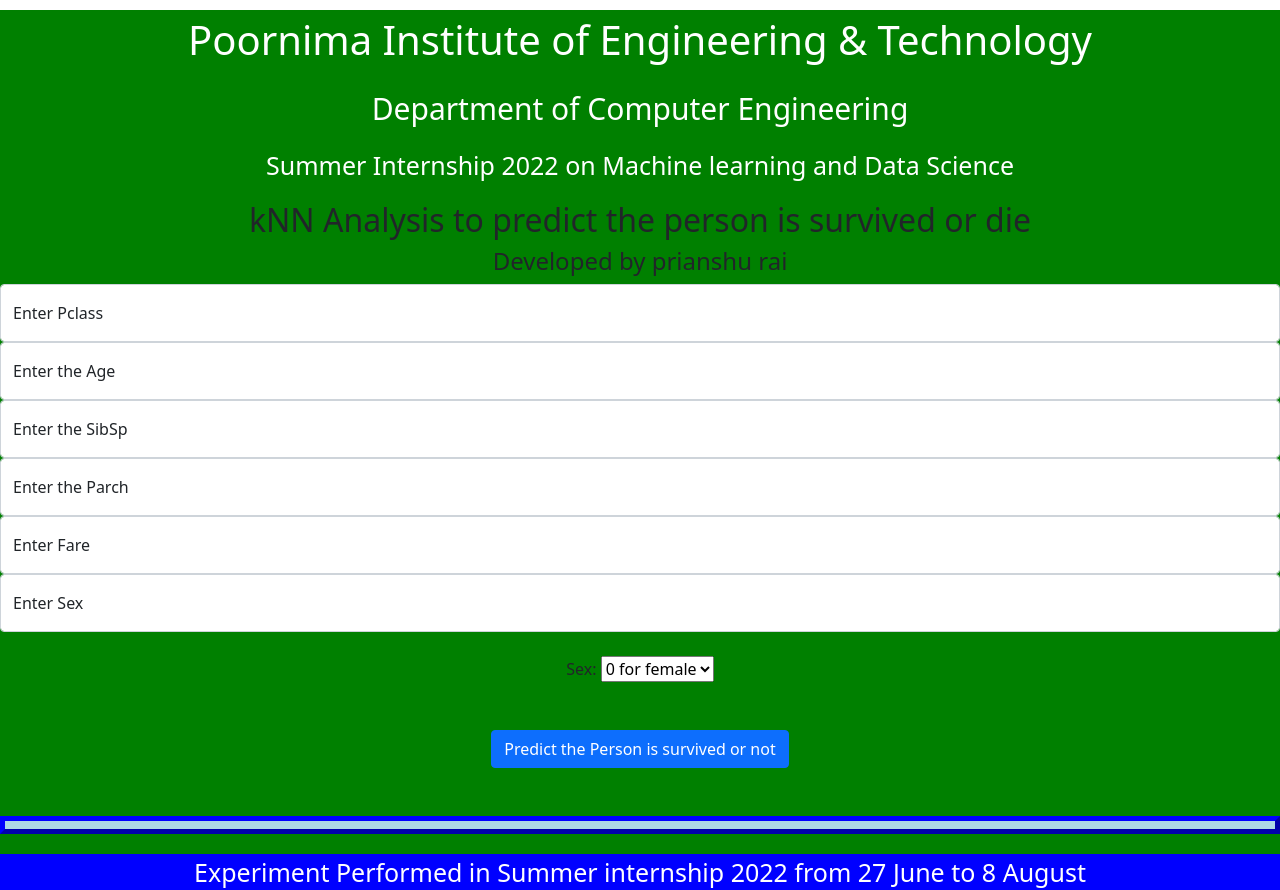
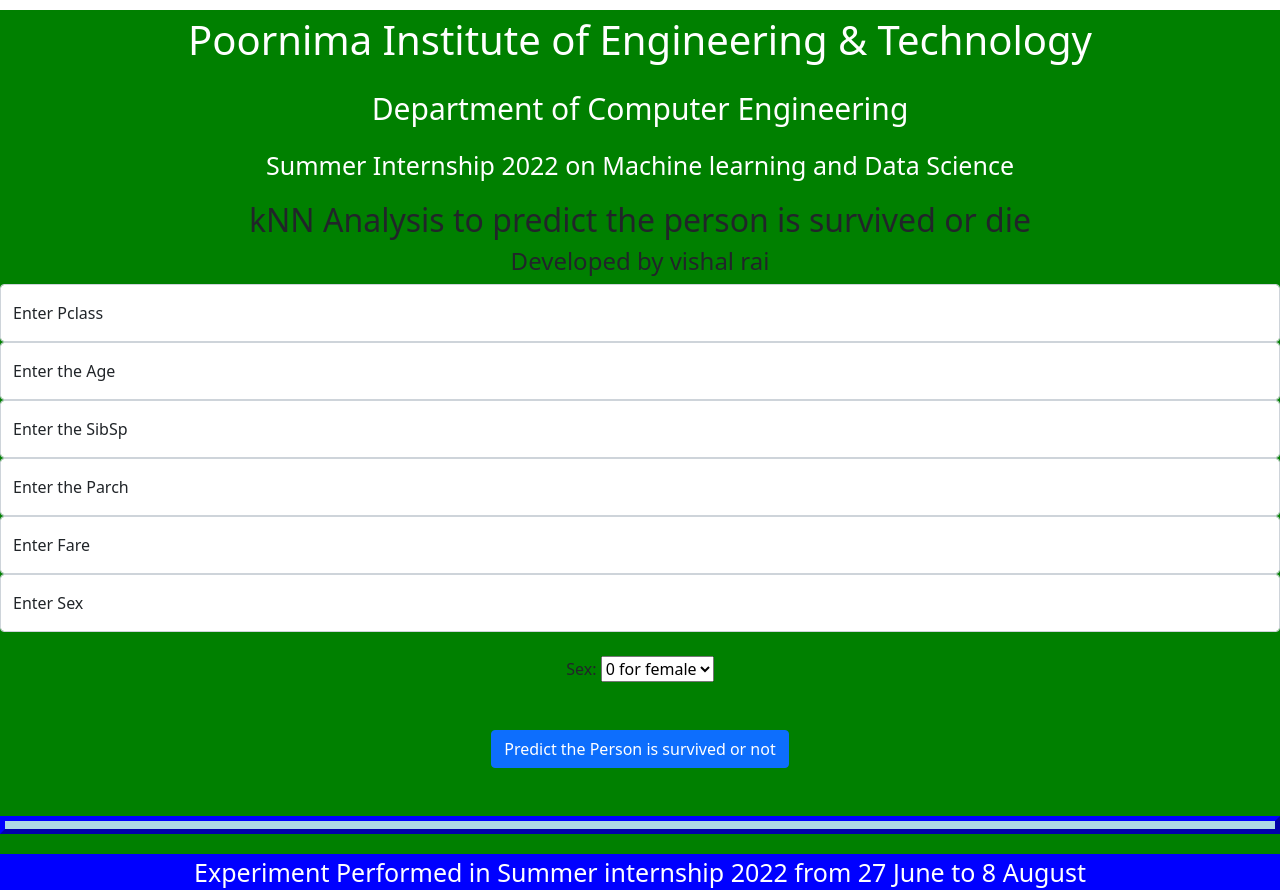
Before and after one commit to vishal62074/project_vishal_4, a Flask app: page / in a window 1280 px wide. Shown: the top 890 px of the page. Run offline with Flask 2, Linux system fonts and the light colour scheme; parts of the project's set-up code (start-up, migrations or seed data) failed here and were passed over.

Commit message:
Update index.html

```diff
--- a/templates/index.html
+++ b/templates/index.html
@@ -40,7 +40,7 @@ div {text-align: center;}
 
 <div class="login">
 <h2 >kNN Analysis to predict the person is survived or die</h2>
-<h4>Developed by prianshu rai </h4>
+<h4>Developed by vishal rai </h4>
 <!-- Main Input For Receiving Query to our ML -->
 <form action="{{ url_for('predict')}}"method="get">
 <div class="form-floating mb-6">
```
